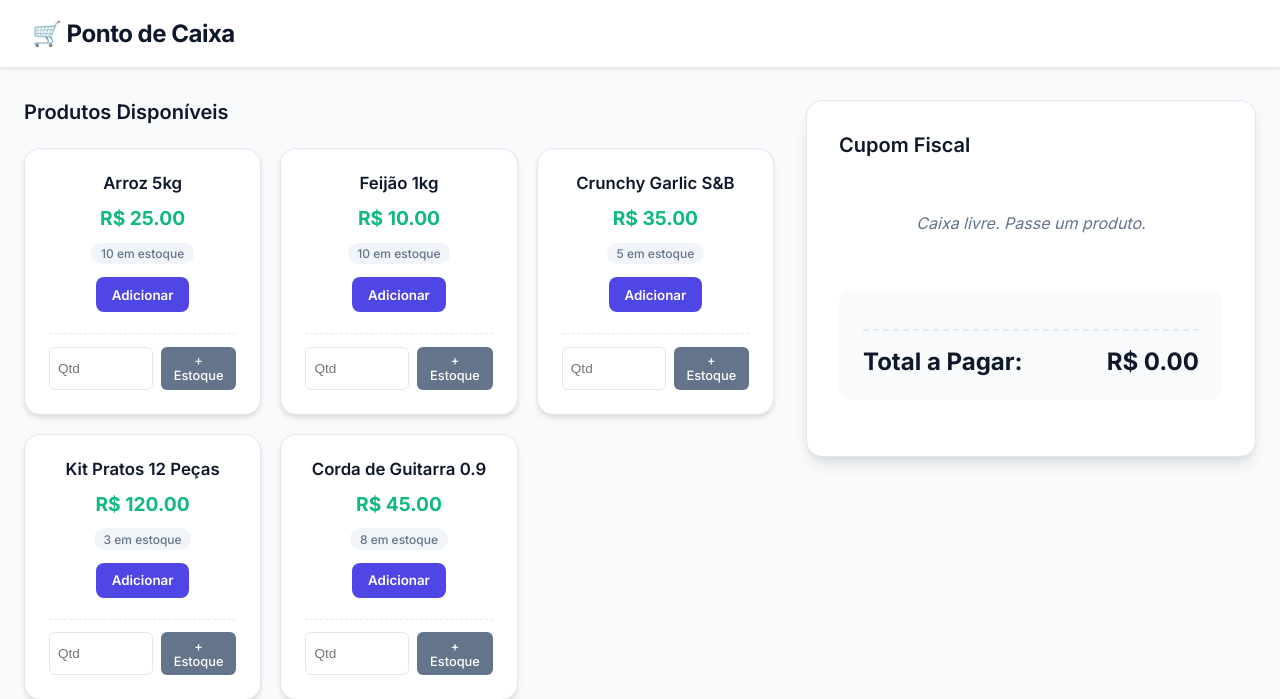
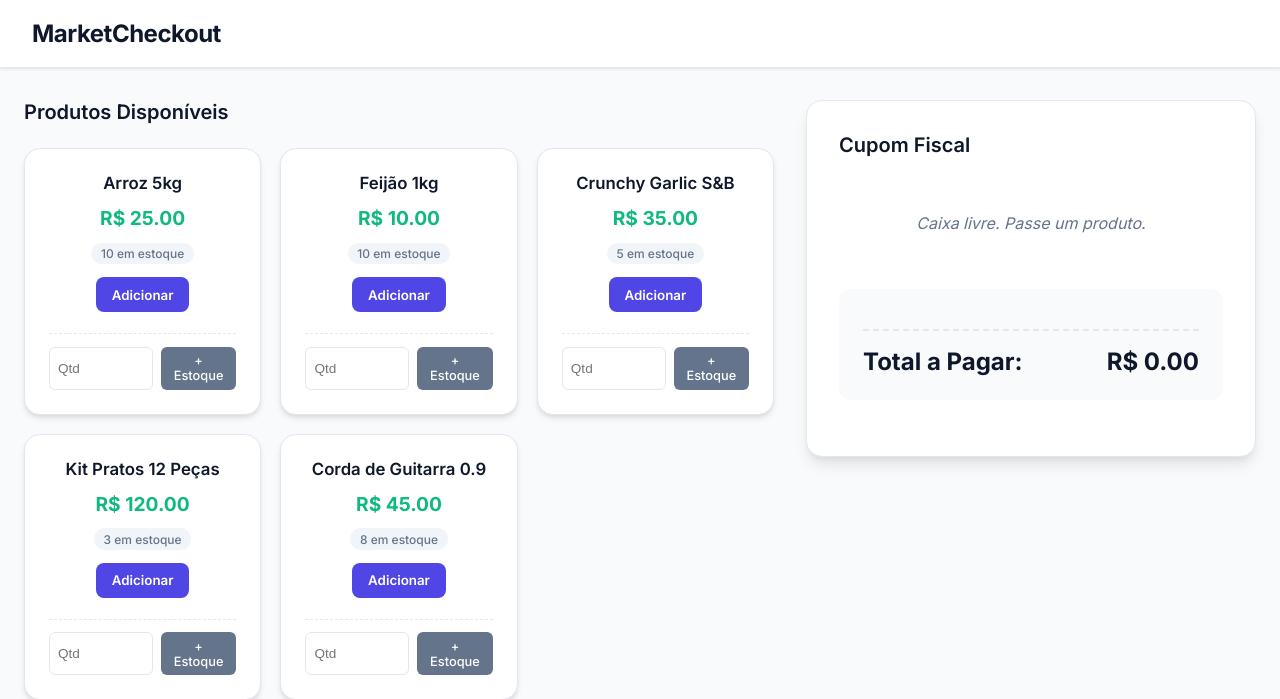
Before and after one commit to LeoSoaresK/MarketCheckout, a Flask app: page / in a window 1280 px wide. Shown: the top 699 px of the page. Run offline with Flask 3, Linux system fonts and the light colour scheme.

Commit message:
ajuste título página

```diff
--- a/templates/index.html
+++ b/templates/index.html
@@ -3,7 +3,7 @@
 <head>
     <meta charset="UTF-8">
     <meta name="viewport" content="width=device-width, initial-scale=1.0">
-    <title>Ponto de Caixa</title>
+    <title>MarketCheckout</title>
     <link rel="preconnect" href="https://fonts.googleapis.com">
     <link rel="preconnect" href="https://fonts.gstatic.com" crossorigin>
     <link href="https://fonts.googleapis.com/css2?family=Inter:wght@400;500;600;700&display=swap" rel="stylesheet">
@@ -11,7 +11,7 @@
 </head>
 <body>
     <header>
-        <h1>🛒 Ponto de Caixa</h1>
+        <h1>MarketCheckout</h1>
     </header>
 
     <div class="mensagens-alerta">
```
